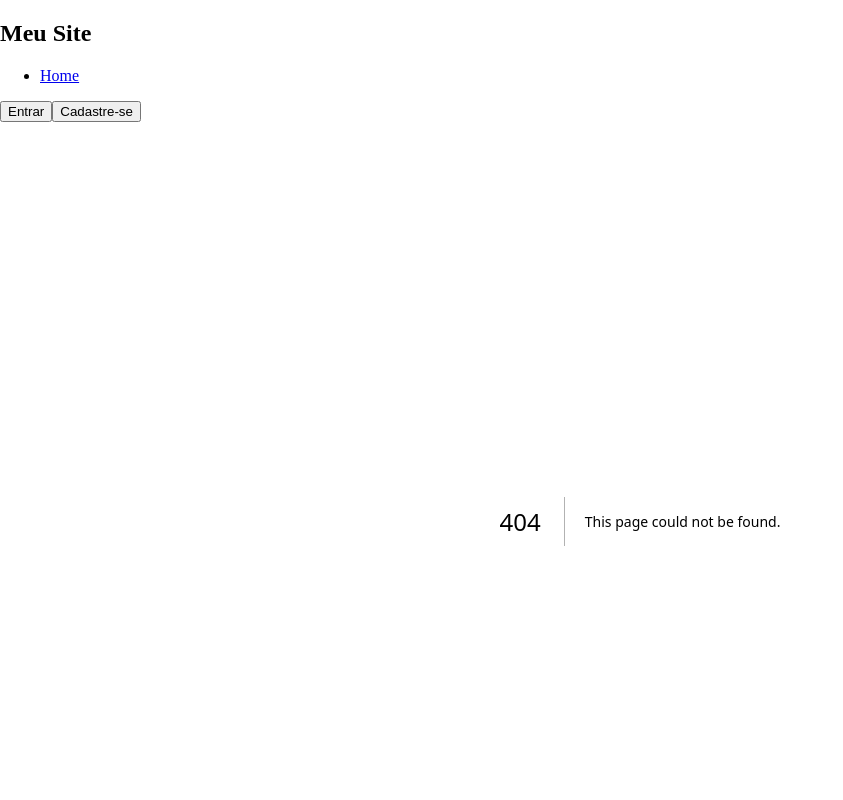
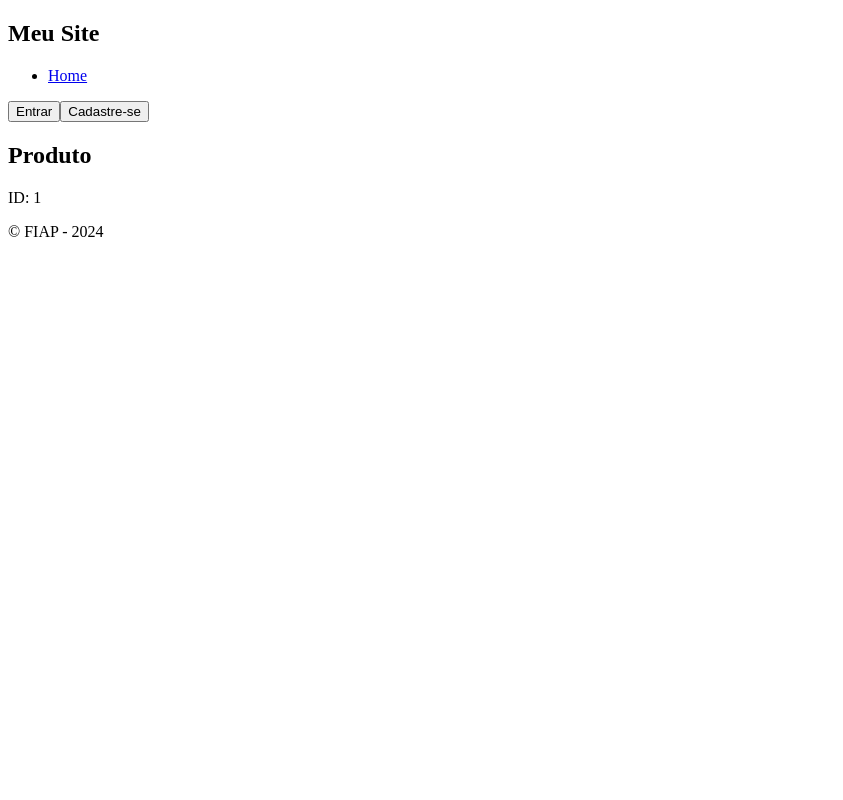
Before and after one commit to 1TDSPY-2024/aula-11-1tdspy-2sem, a Next.js app in the folder aula11/: page /produto/1 in a window 1280 px wide. Before the commit this address had no page. Shown: the top 800 px of the page, without its empty margins (0-843 px from the left). Built offline with nearby package versions, Linux system fonts and the light colour scheme.

Commit message:
Criando componente de edição do produto

```diff
--- /dev/null
+++ b/aula11/src/app/produto/[id]/page.tsx
@@ -0,0 +1,12 @@
+export default function Produto({ params }: { params: {id: number}}) {
+
+  return (
+    <div>
+        <h2>Produto</h2>
+        <div>
+            <p>ID: {params.id}</p>
+
+        </div>
+    </div>
+  )
+}
```
